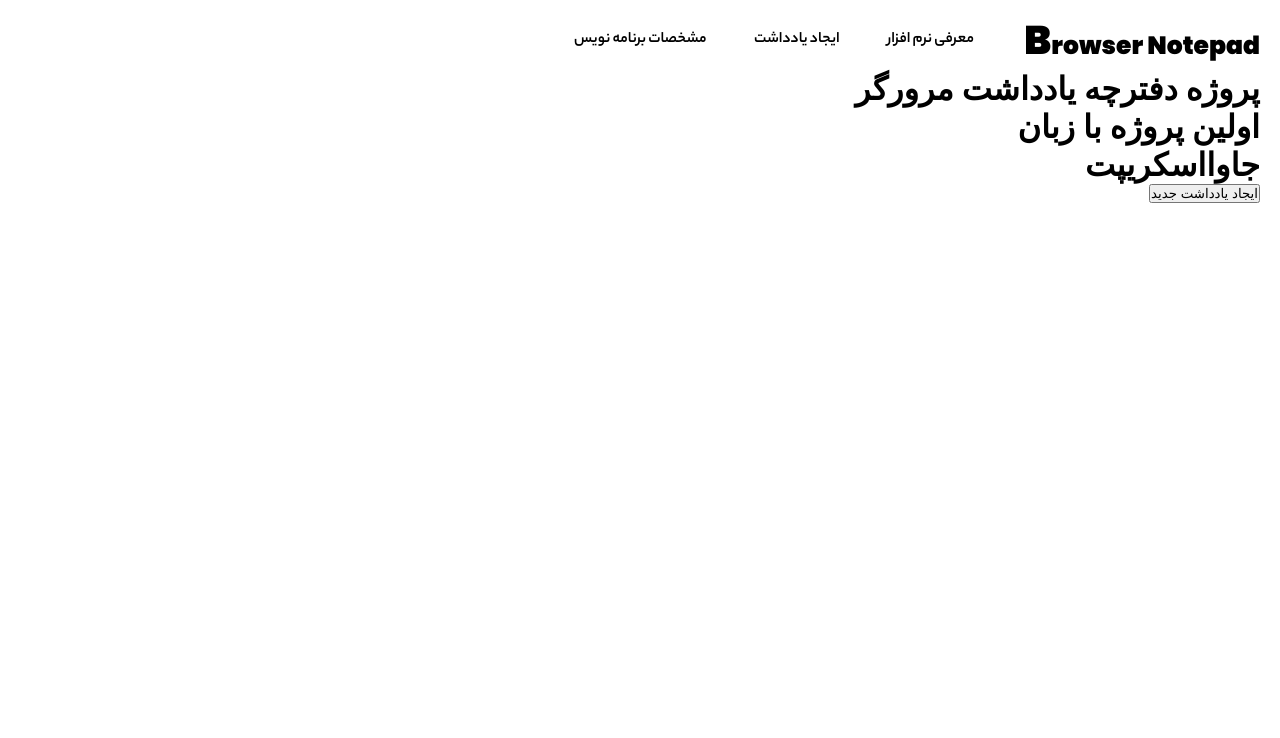
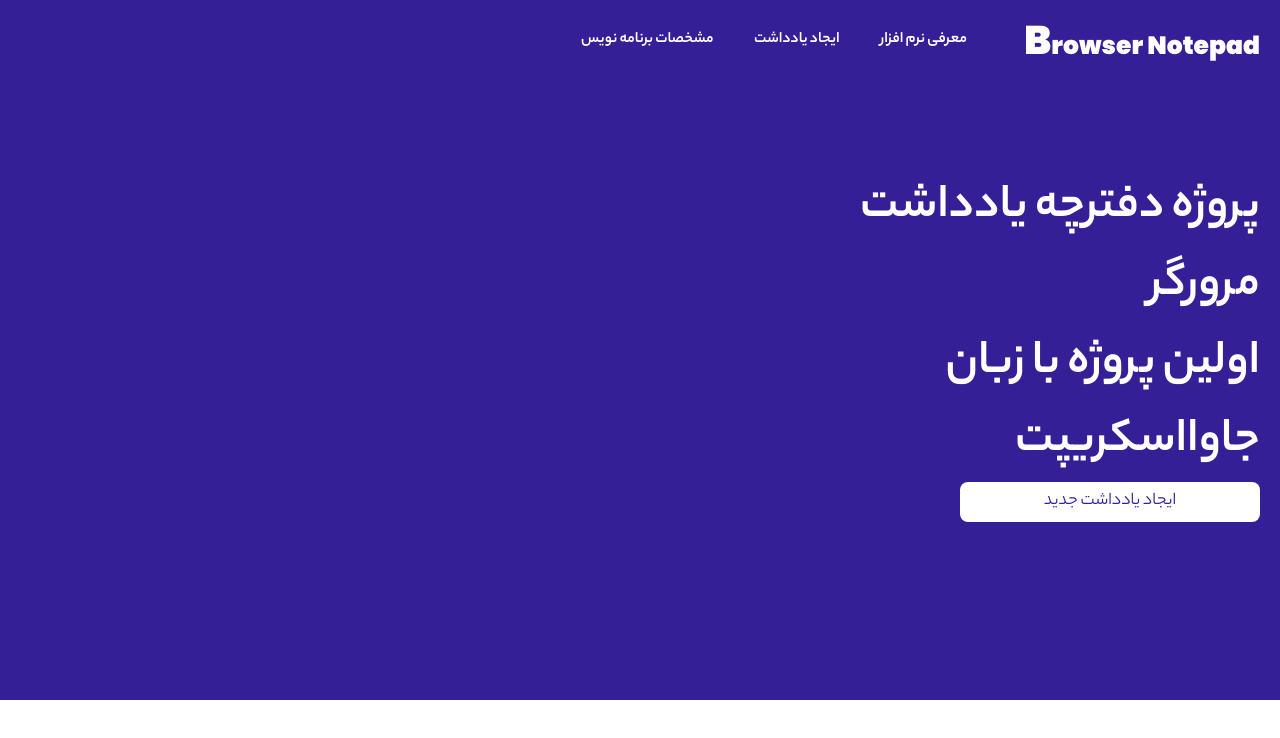
Before and after one commit to hoseinhoseini/Browser-Notepad, a plain HTML site: page index.html in a window 1280 px wide. Drawn offline with Linux system fonts and the light colour scheme.

Commit message:
Add Main Title Content Style

```diff
--- a/style.css
+++ b/style.css
@@ -26,6 +26,11 @@
     src: url('Fonts/IRANSans_fanum.woff2');
 }
 
+:root {
+    --mainBlue: #341F97;
+    --maniWhite: #fff;
+}
+
 * {
     margin: 0;
     padding: 0;
@@ -37,6 +42,7 @@
     width: 100%;
     height: 700px;
     padding: 10px 20px;
+    background-color: var(--mainBlue);
 }
 
 .logo {
@@ -44,6 +50,8 @@
     font-weight: 900;
     font-size: 25px;
     align-self: flex-start;
+    color: var(--maniWhite);
+    cursor: pointer;
 }
 
 .logo span {
@@ -67,9 +75,74 @@
     margin-right: 50px;
 }
 
+.navigation ul li {
+    padding: 7px;
+    transition: all 0.2s ease-in;
+}
+
 .navigation ul li a {
-    color: black;
+    color: var(--maniWhite);
     text-decoration: none;
     font-family: Yekan-bakh !important;
     font-weight: bold;
 }
+
+.navigation ul li:hover {
+    border: 2px solid var(--maniWhite);
+    border-radius: 5px;
+    transition: all 0.2s ease-in;
+}
+
+.main-title-parent {
+    width: 100%;
+    height: 300px;
+    display: flex;
+    align-items: center;
+    justify-content: space-between;
+    margin-top: 100px;
+}
+
+.main-title-content {
+    width: 40%;
+    height: 100%;
+    display: flex;
+    flex-direction: column;
+    justify-content: space-between;
+    order: 1;
+}
+
+.main-title-content h1 {
+    font-family: Yekan-bakh;
+    color: var(--maniWhite);
+    font-weight: bold;
+    font-size: 50px;
+}
+
+.main-title-image {
+    width: 40%;
+    height: 100%;
+    display: flex;
+    flex-direction: column;
+    order: 2;
+}
+
+.add-new-note {
+    width: 300px;
+    height: 40px;
+    outline: none;
+    border: none;
+    border-radius: 8px;
+    background-color: var(--maniWhite);
+    color: var(--mainBlue);
+    font-family: Yekan-bakh;
+    font-size: 18px;
+    cursor: pointer;
+    transition: all 0.2s ease-in-out;
+}
+
+.add-new-note:hover {
+    background-color: var(--mainBlue);
+    border: 2px solid var(--maniWhite);
+    color: var(--maniWhite);
+    transition: all 0.2s ease-in-out;
+}
```
